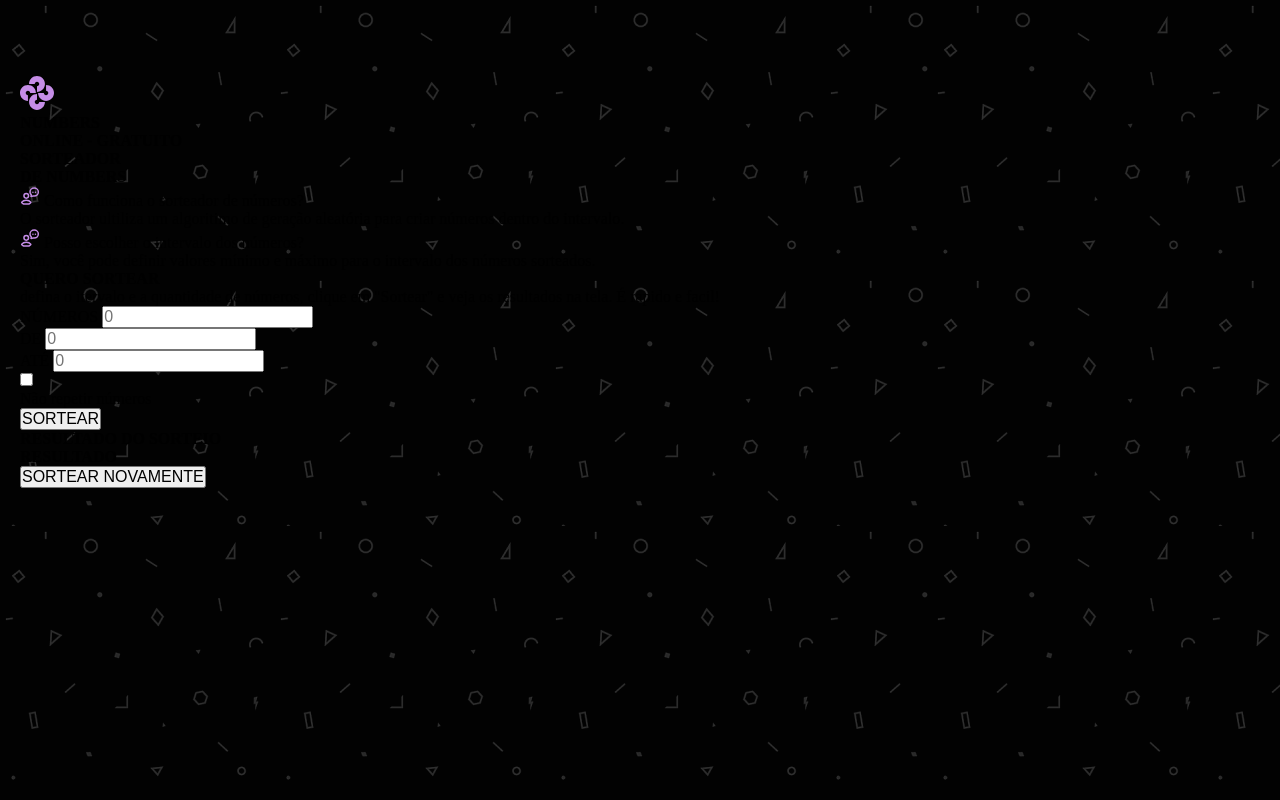
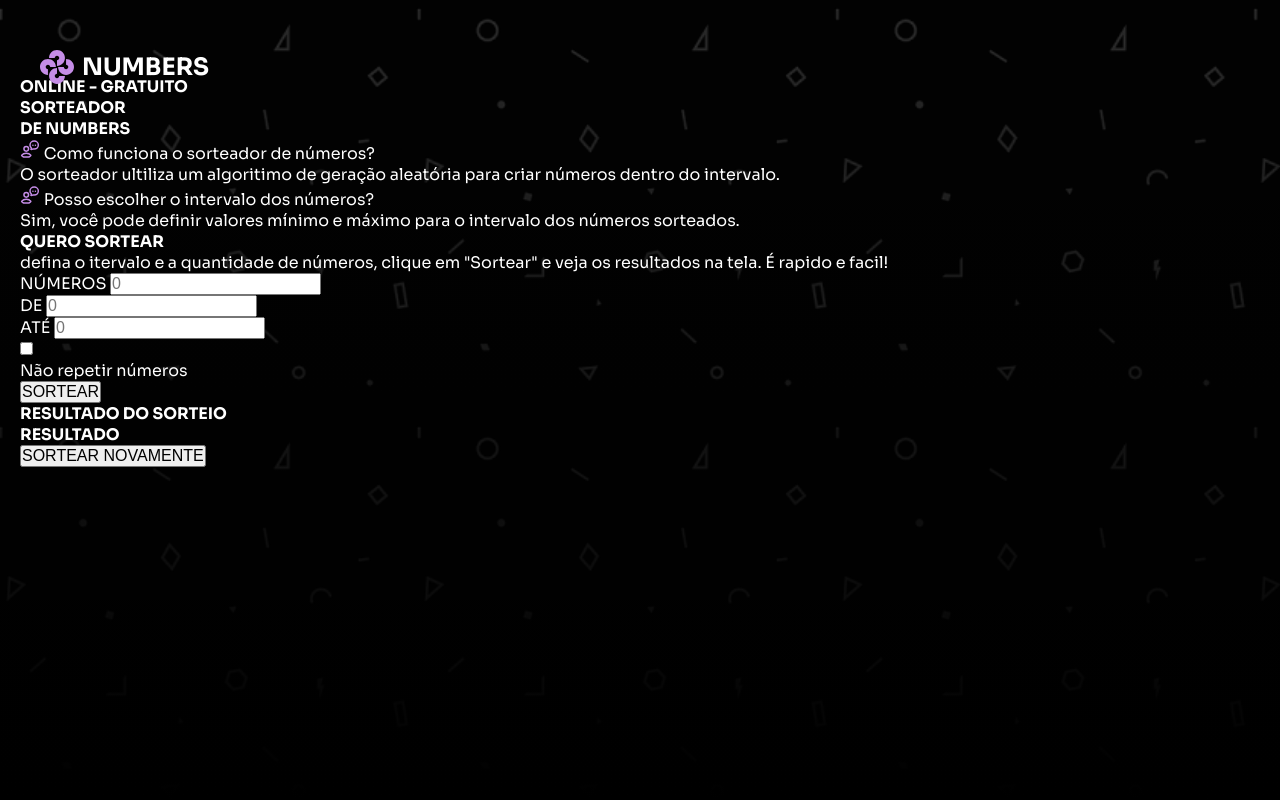
Before and after one commit to John-Snooow/Sorteador-de-numeros, a plain HTML site: page index.html in a window 1280 px wide. Drawn offline with Linux system fonts and the light colour scheme.

Commit message:
Header criado na pasta CSS

```diff
--- a/src/css/global.css
+++ b/src/css/global.css
@@ -75,4 +75,21 @@ body{
     height: 100vh;
     background-color: var(--background-primary);
     background-image: url(../assets/images/cover-background.png);
+    background-size: cover;
+    background-repeat: no-repeat;
+    background-position: center;
+    color: var(--content-primary);
+    font-family: var(--font-family-sora);
 }
+
+&::before{
+    content: "";
+    display: block;
+    position: absolute;
+    z-index: -100;
+    left: 0;
+    bottom: 0;
+    height: 100%;
+    width: 100%;
+    background: linear-gradient(transparent, #000);
+}
--- /dev/null
+++ b/src/css/header.css
@@ -0,0 +1,21 @@
+header{
+    position: fixed;
+    top: 0;
+    max-width: 1280px;
+    padding: 3.12rem  1.25rem;
+
+    & .logo{
+        display: flex;
+        gap: 8px;
+        align-items: center;
+
+        & img{
+            width: 2.12rem;
+            height: 2.12rem;
+        }
+
+        &>h1{
+            font-size: 1.5rem;
+        }
+    }
+}
--- a/src/css/index.css
+++ b/src/css/index.css
@@ -1 +1,2 @@
 @import url(global.css);
+@import url(header.css);
```
